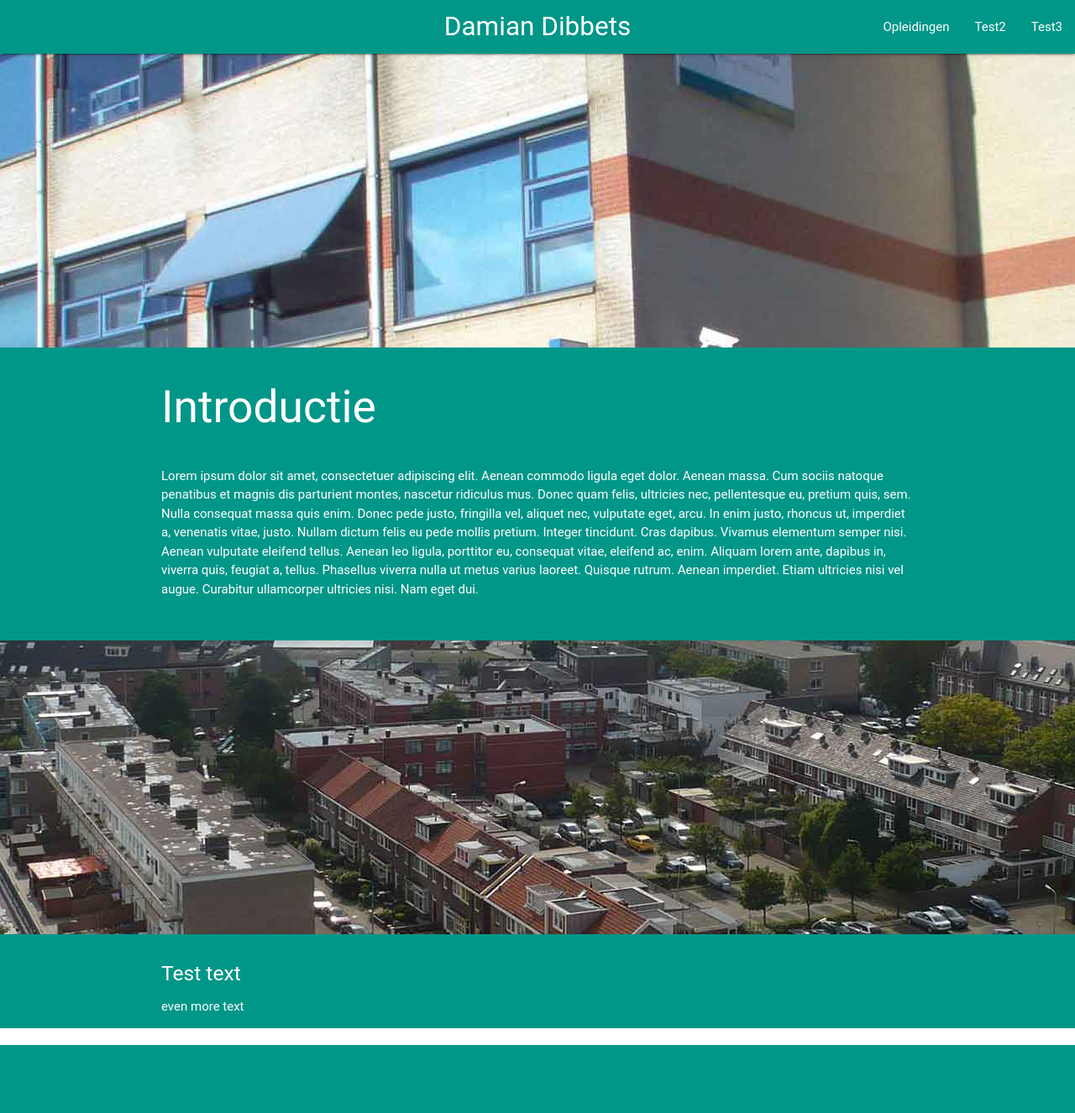
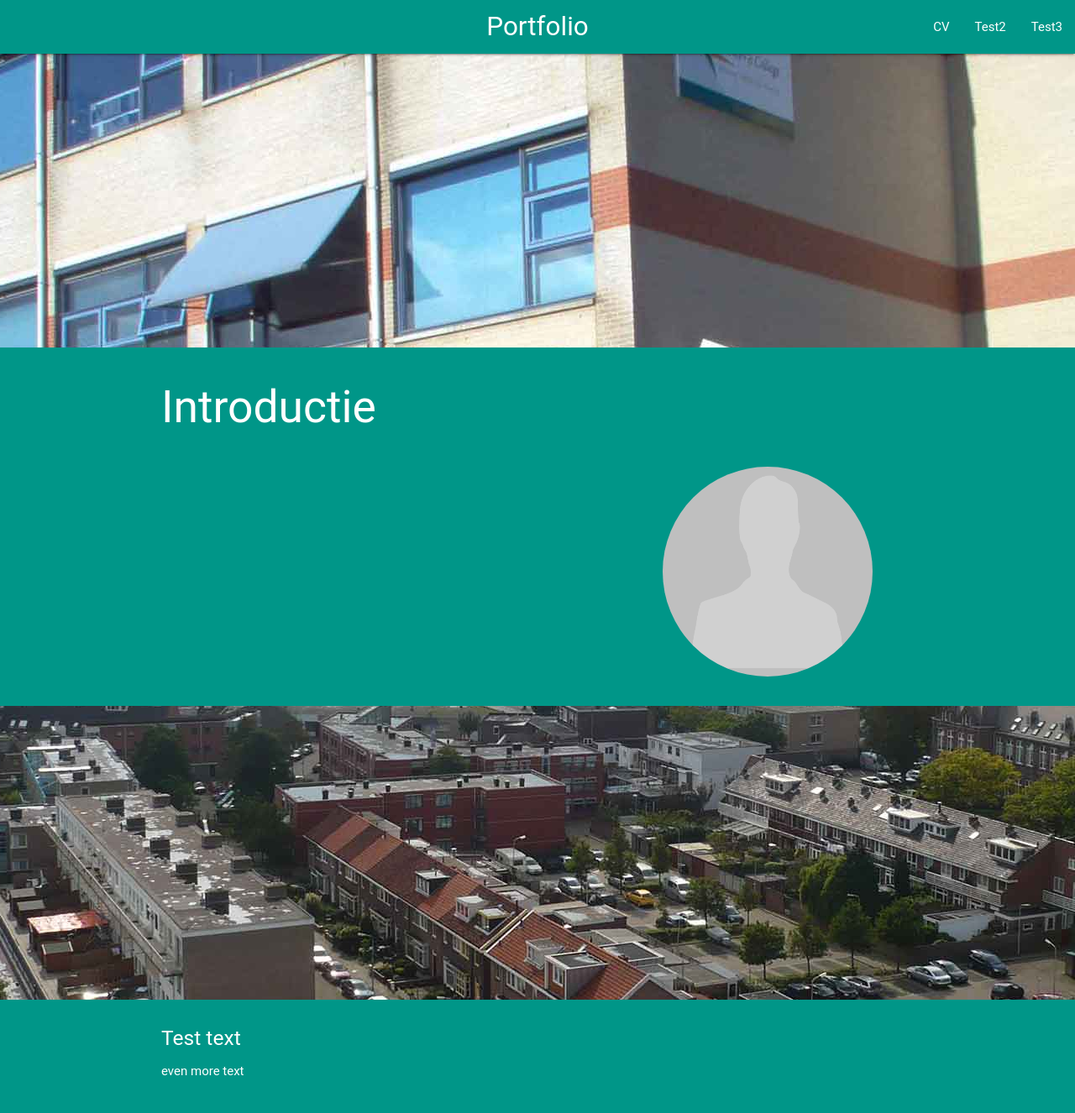
Before and after one commit to damiandib/School, a PHP site: page / in a window 1280 px wide. Shown: the whole page at 84% size. Before the commit the page ends 1245 px from the top, so only its background shows below. Run offline with PHP 8.4, Linux system fonts and the light colour scheme; some libraries are stand-ins or nearby versions; some web fonts are replaced.

Commit message:
CV en nog meer toegevoegd

```diff
--- a/Portfolio/index.php
+++ b/Portfolio/index.php
@@ -8,16 +8,16 @@
 ?>
 <html>
 <head>
-    <title></title>
+    <title>Portfolio van D. Dibbets</title>
     <link rel="stylesheet" href="https://cdnjs.cloudflare.com/ajax/libs/materialize/0.98.0/css/materialize.min.css">
     <link type="text/css" rel="stylesheet" href="style.css">
 </head>
 <body>
 <nav>
     <div class="nav-wrapper teal lighter-1">
-        <a href="index.php" class="brand-logo center">Damian Dibbets</a>
+        <a href="index.php" class="brand-logo center">Portfolio</a>
         <ul id="nav-mobile" class="right hide-on-med-and-down">
-            <li><a href="opleidingen.php">Opleidingen</a></li>
+            <li><a href="cv.php">CV</a></li>
             <li><a href="#">Test2</a></li>
             <li><a href="#">Test3</a></li>
         </ul>
@@ -31,16 +31,10 @@
         <h2 class="header">Introductie</h2>
     </div>
     <div class="row container">
-        <p>Lorem ipsum dolor sit amet, consectetuer adipiscing elit. Aenean commodo ligula eget dolor. Aenean massa.
-            Cum sociis natoque penatibus et magnis dis parturient montes, nascetur ridiculus mus. Donec quam felis,
-            ultricies nec, pellentesque eu, pretium quis, sem. Nulla consequat massa quis enim. Donec pede justo,
-            fringilla vel, aliquet nec, vulputate eget, arcu. In enim justo, rhoncus ut, imperdiet a, venenatis vitae,
-            justo. Nullam dictum felis eu pede mollis pretium. Integer tincidunt. Cras dapibus. Vivamus elementum
-            semper nisi. Aenean vulputate eleifend tellus. Aenean leo ligula, porttitor eu, consequat vitae, eleifend
-            ac,
-            enim. Aliquam lorem ante, dapibus in, viverra quis, feugiat a, tellus. Phasellus viverra nulla ut metus
-            varius laoreet. Quisque rutrum. Aenean imperdiet. Etiam ultricies nisi vel augue. Curabitur ullamcorper
-            ultricies nisi. Nam eget dui.</p>
+        <p class="col s8">
+
+        </p>
+        <img class="circle" src="images/empty.png">
     </div>
 </div>
 <div class=" parallax-container">
--- a/Portfolio/style.css
+++ b/Portfolio/style.css
@@ -1,3 +1,10 @@
 .parallax-container{
     height: 350px;
 }
+.page-footer {
+    height: 135px;
+}
+.circle{
+    height: 250px;
+    width: 250px;
+}
```
Also changed, not shown: Portfolio/cv.php (added, +8 -0 lines), Portfolio/opleidingen.php (deleted, +0 -7 lines), Portfolio/images/empty.png (added), 6 other files.
